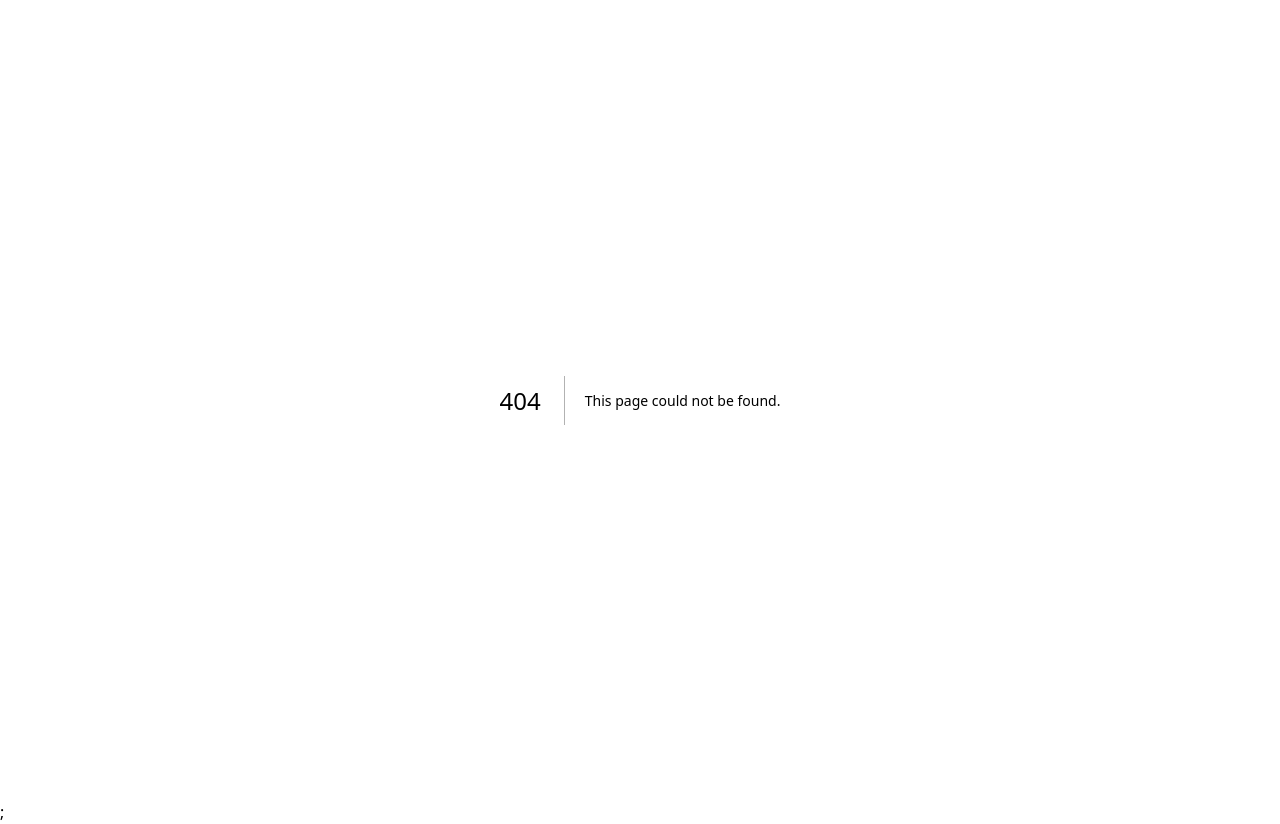
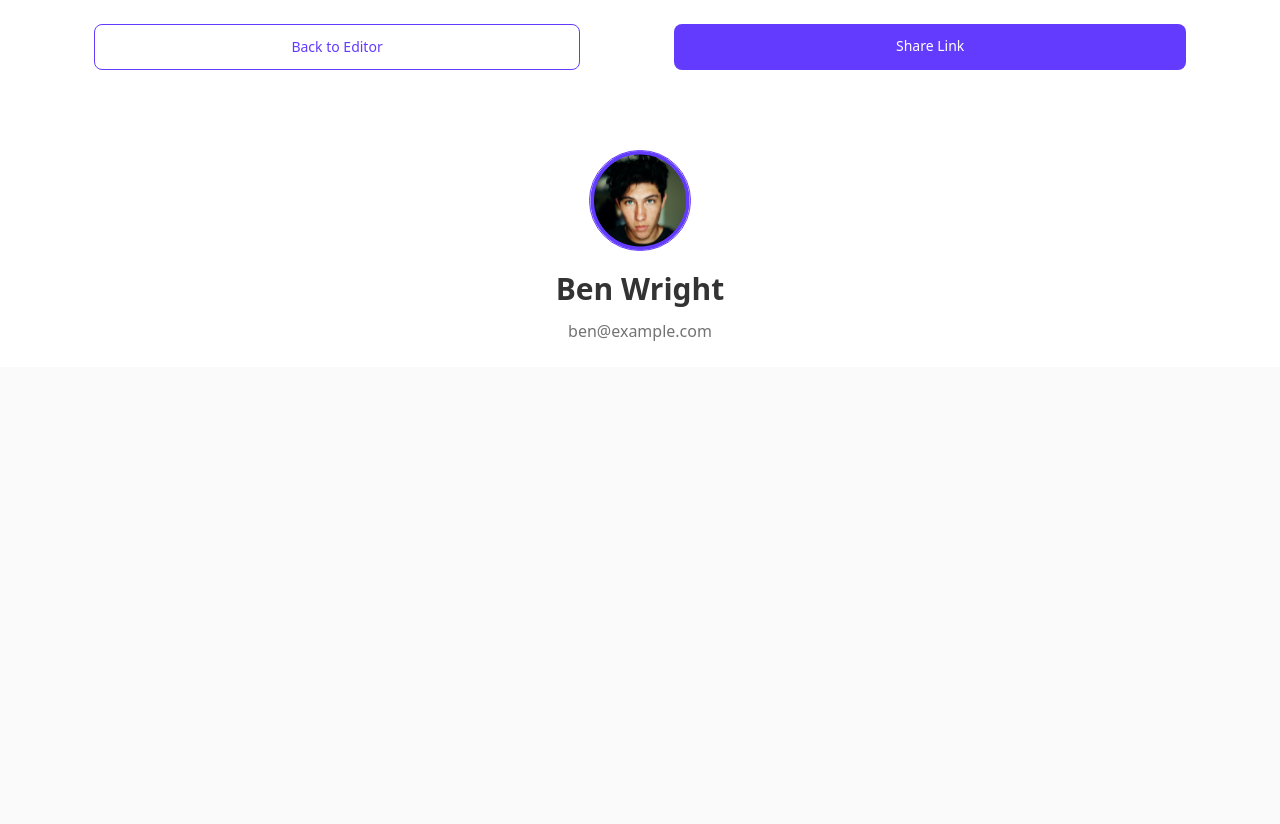
Before and after one commit to adeboyeMary/Nextjs-link-sharing-app, a Next.js app: page /previewPage in a window 1280 px wide. Before the commit this address had no page. After the commit the page ends 800 px from the top, so only its background shows below. Built offline with nearby package versions, Linux system fonts and the light colour scheme.

Commit message:
feat: add preview page, assets, and update UI
- Added new SVG assets: benWright.svg, imageSpace.svg
- Created new page: previewPage.tsx
- Updated header component (header.tsx)
- Modified global styles/setup in _app.tsx
- Improved layout and logic in profileDetailsPage.tsx

```diff
--- a/src/components/header.tsx
+++ b/src/components/header.tsx
@@ -47,7 +47,7 @@ const Header = () => {
                 <Image src={eye} alt="eye" width={30} height={30} className=" " />
                 <span>Preview</span>
             </Link>
-            <Link href="" className="block lg:hidden border-[#633BFF] border-[1px] h-[47px] py-2 px-3 rounded-lg mt-1.5 ">
+            <Link href="/previewPage" className="block lg:hidden border-[#633BFF] border-[1px] h-[47px] py-2 px-3 rounded-lg mt-1.5 ">
                 <Image src={eye} alt="eye" width={23} height={23} className=" " />
             </Link>
         </div>
--- a/src/pages/_app.tsx
+++ b/src/pages/_app.tsx
@@ -13,7 +13,7 @@ export default function App({ Component, pageProps }: AppProps) {
   return  (
     <>
       {shouldShowHeader && <Header />}
-      <Component {...pageProps} />;
+      <Component {...pageProps} />
     </>
   )
 }
--- /dev/null
+++ b/src/pages/previewPage.tsx
@@ -0,0 +1,27 @@
+import Image from "next/image";
+import Link from "next/link";
+import benWright from "../asset/benWright.svg";
+
+const PreviewProfile = () => {
+    return (
+        <div className="bg-white py-6 text-[#333333] ">
+            <div className="flex justify-evenly text-center text-sm ">
+                <Link href="/profileDetailsPage" className="border border-[#633BFF] text-[#633BFF] bg-transparent rounded-lg
+                py-3 w-[38%] ">Back to Editor</Link>
+                <Link href='' className="border-[#633BFF] text-white bg-[#633BFF] rounded-lg py-3 w-[40%] ">Share Link</Link>
+            </div>
+
+            <div className="flex flex-col text-center mt-20 ">
+                <div className="border border-[#633BFF] rounded-full m-auto ">
+                    <Image src={benWright} alt="profile" width={100} height={100} />
+                </div>
+                <div className="mt-5 ">
+                    <h1 className="text-3xl font-bold  ">Ben Wright</h1>
+                    <p className="text-[#737373] mt-3 ">ben@example.com</p>
+                </div>
+            </div>
+        </div>
+    )
+};
+
+export default PreviewProfile;
--- a/src/pages/profileDetailsPage.tsx
+++ b/src/pages/profileDetailsPage.tsx
@@ -5,7 +5,7 @@ import Button from "@/components/button";
 
 const profileDetailsPage = () => {
     return (
-        <div className="bg-white w-[92%] m-auto rounded-lg text-[#333333] ">
+        <div className="bg-white w-[92%] m-auto rounded-lg text-[#333333] pb-0.5 ">
             <div className="p-6">
                 <h1 className="text-3xl font-bold  ">Profile Details</h1>
                 <p className="text-base mt-4 mb-7">Add your details to create a personal touch to your profile.</p>
@@ -22,15 +22,15 @@ const profileDetailsPage = () => {
                 <form className="flex flex-col gap-2">
                     <>
                     <label>First name*</label>
-                    <input name="" id="" type="" className="py-4 border border-[#737373] rounded-lg outline-none " />
+                    <input name="" id="" type="" className="py-4 border border-[#737373] rounded-lg outline-none pl-3 " />
                     </>
                     <>
                     <label>Last name*</label>
-                    <input name="" id="" type="" className="py-4 border border-[#737373] rounded-lg outline-none " />
+                    <input name="" id="" type="" className="py-4 border border-[#737373] rounded-lg outline-none pl-3 " />
                     </>
                     <>
                     <label>Email</label>
-                    <input name="" id="" type="" className="py-4 border border-[#737373] rounded-lg outline-none " />
+                    <input name="" id="" type="" className="py-4 border border-[#737373] rounded-lg outline-none pl-3 " />
                     </>
                 </form>
             </div>
```
Also changed, not shown: src/asset/benWright.svg (added), src/asset/imageSpace.svg (added).
